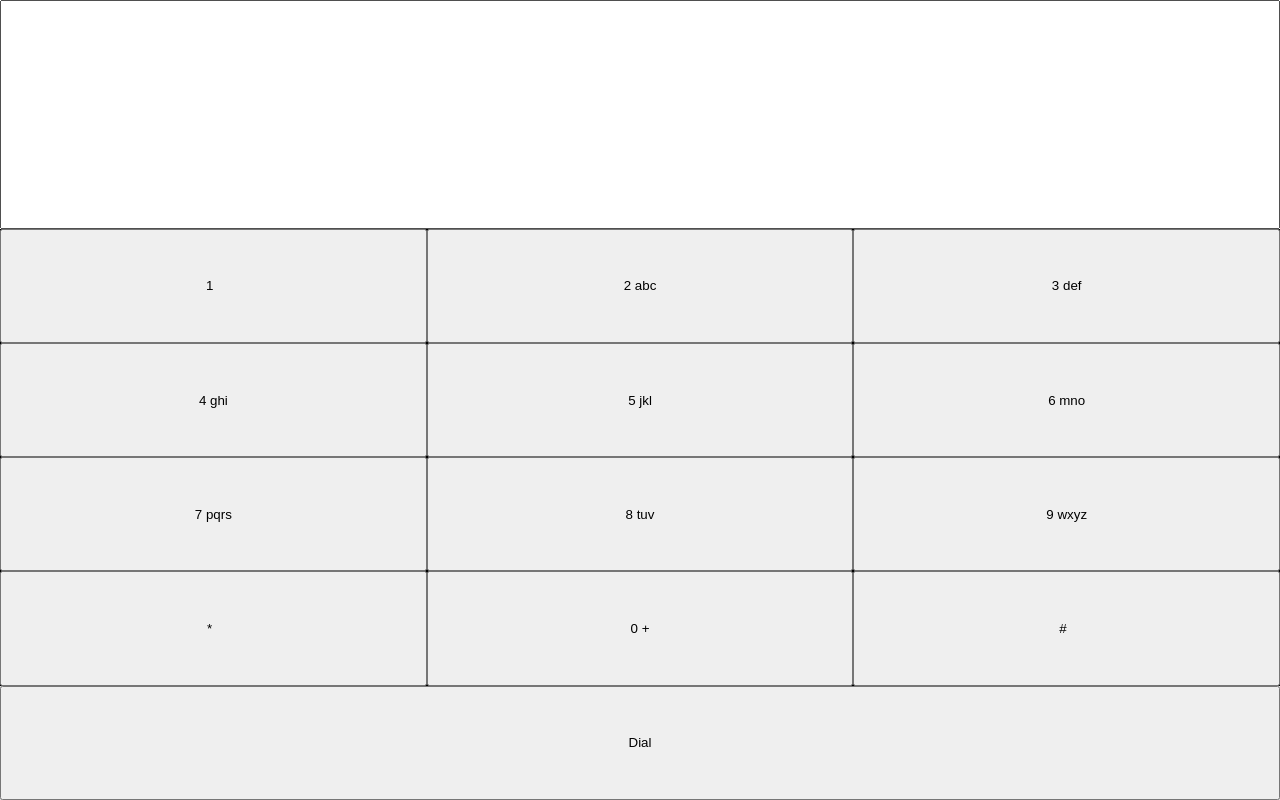
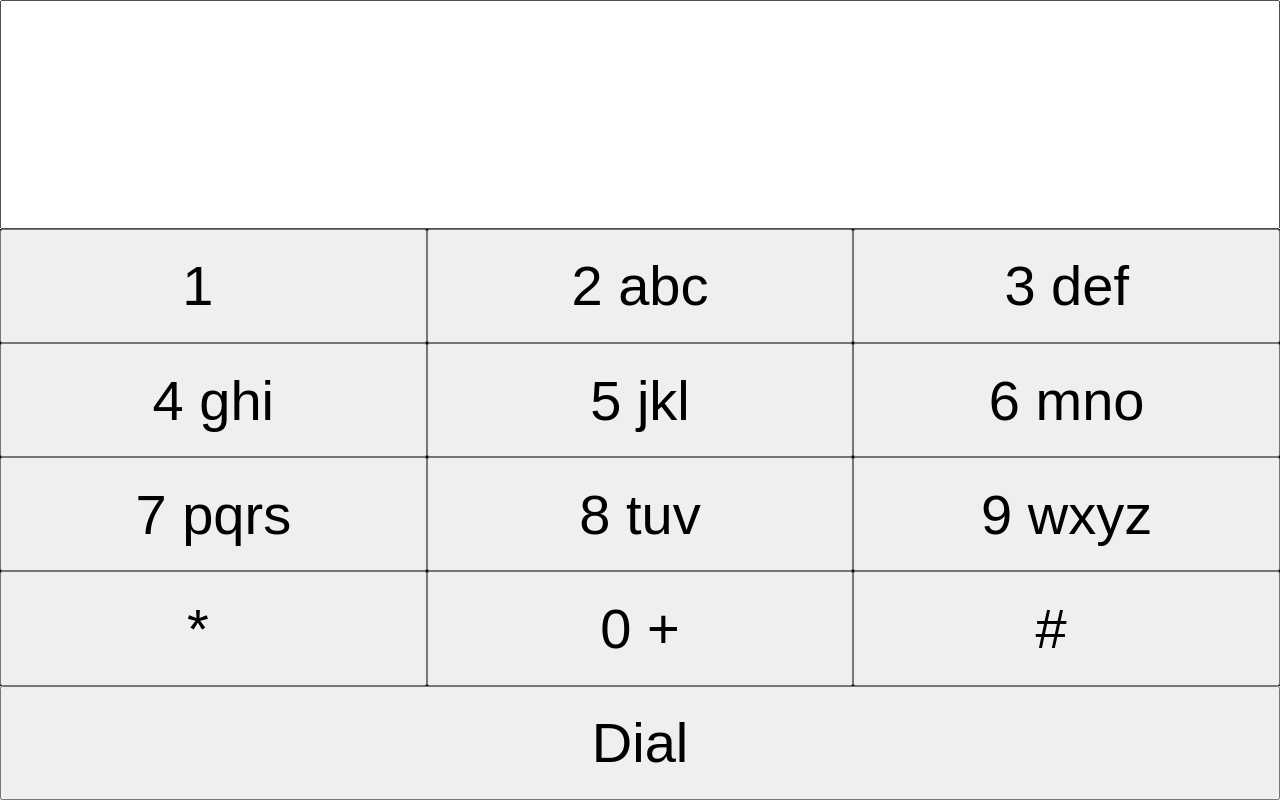
Before and after one commit to j-/dialpad, a plain HTML site: page index.html in a window 1280 px wide. Drawn offline with Linux system fonts and the light colour scheme.

Commit message:
Add viewport-relative font sizing

```diff
--- a/layout.css
+++ b/layout.css
@@ -13,6 +13,11 @@ body {
 	display: flex;
 	flex-direction: column;
 	justify-content: space-between;
+}
+
+.phone input,
+.phone button {
+	font-size: 7vh;
 }
 
 .phone-section {
```
